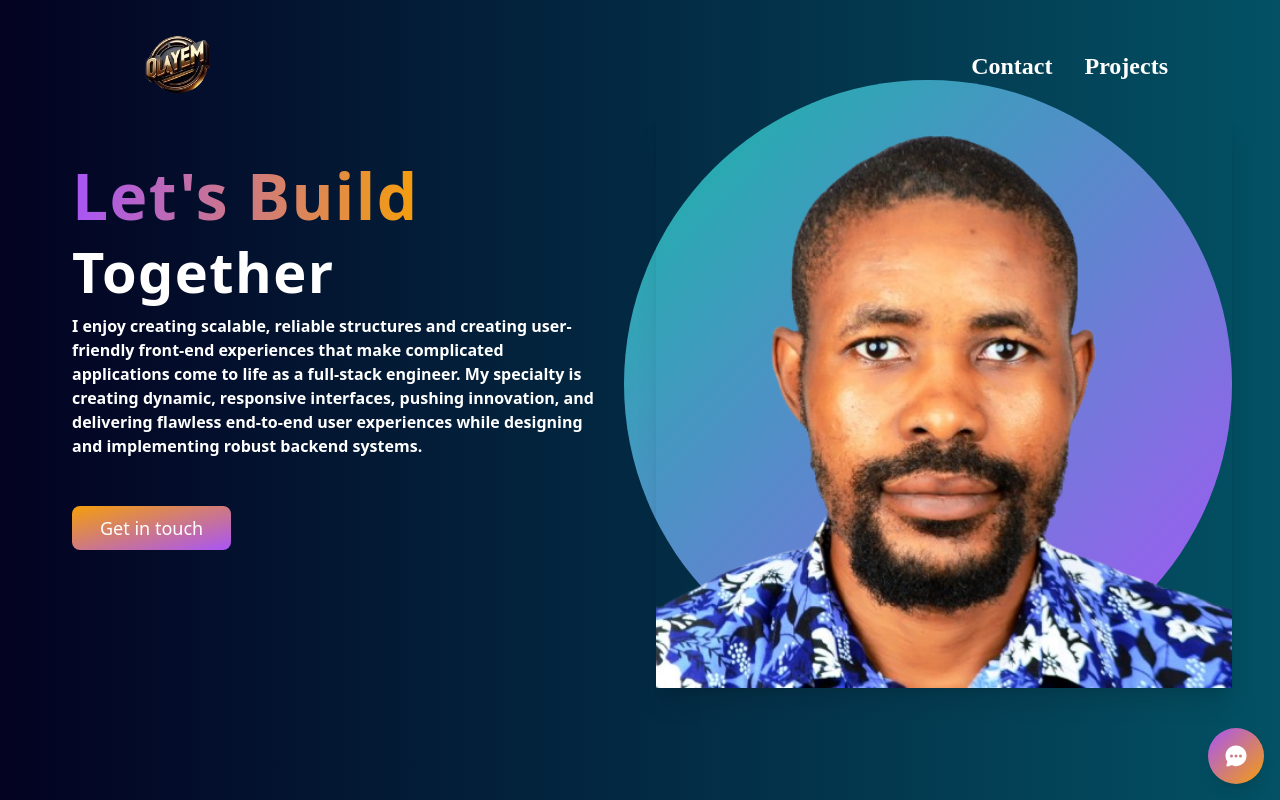
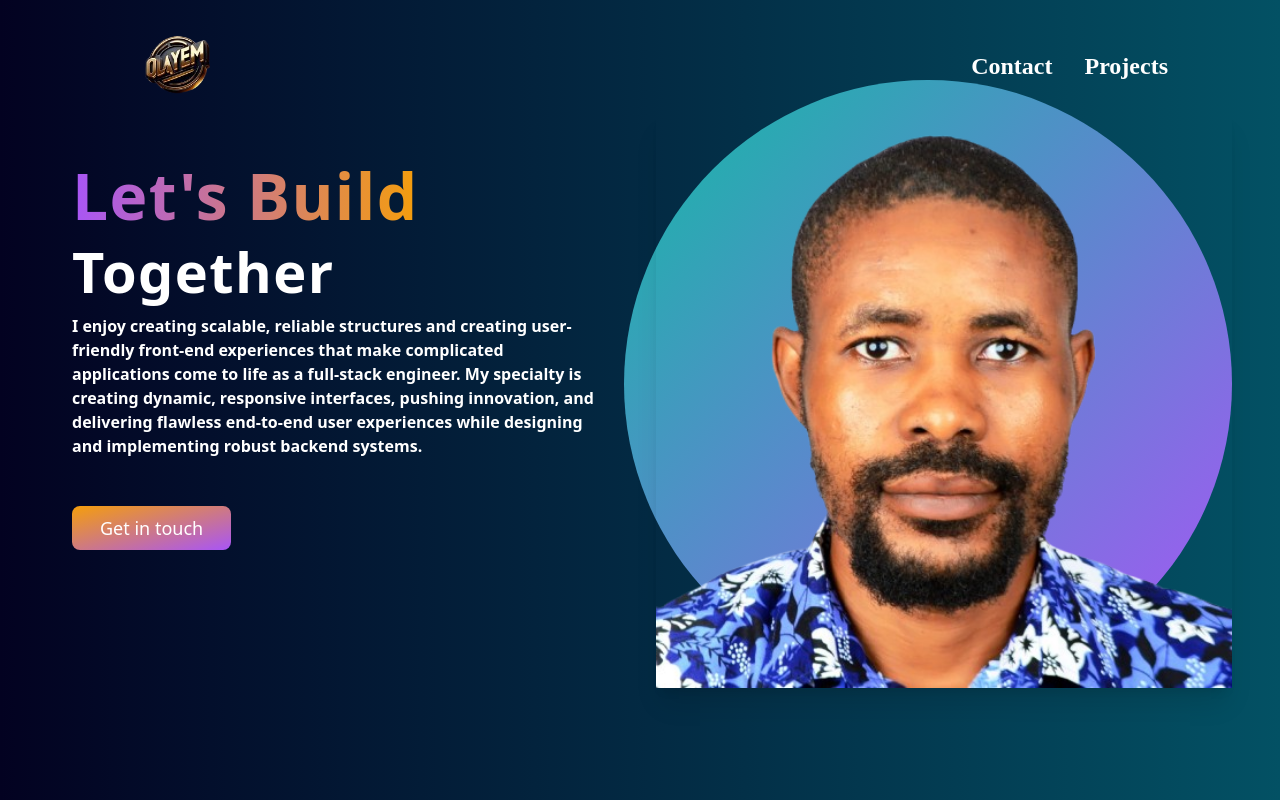
Before and after one commit to BisiOlaYemi/Yemi, a React (Create React App) app: page / in a window 1280 px wide. Shown: the top 800 px of the page. Built offline with nearby package versions, Linux system fonts and the light colour scheme.

Commit message:
Update on chat

```diff
--- a/src/components/Home.jsx
+++ b/src/components/Home.jsx
@@ -6,7 +6,7 @@ import { motion } from 'framer-motion'
 import 'tailwindcss/tailwind.css'
 import DeveloperProfile from './DeveloperProfile'
 import WorkExperienceTimeline from './WorkExperienceTimeline'
-import AiChat from './AiChat'
+// import AiChat from './AiChat'
 
 const MovingObject = ({ delay, type }) => {
   const variants = {
@@ -115,7 +115,7 @@ export default function Home() {
         </div>
         <DeveloperProfile />
         <WorkExperienceTimeline />
-        <AiChat />
+        {/* <AiChat /> */}
       </div>
     </MainLayout>
   )
```
